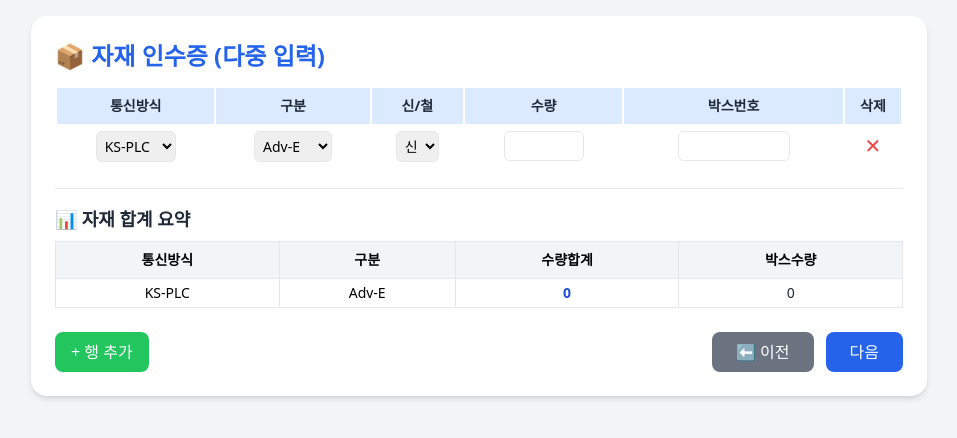
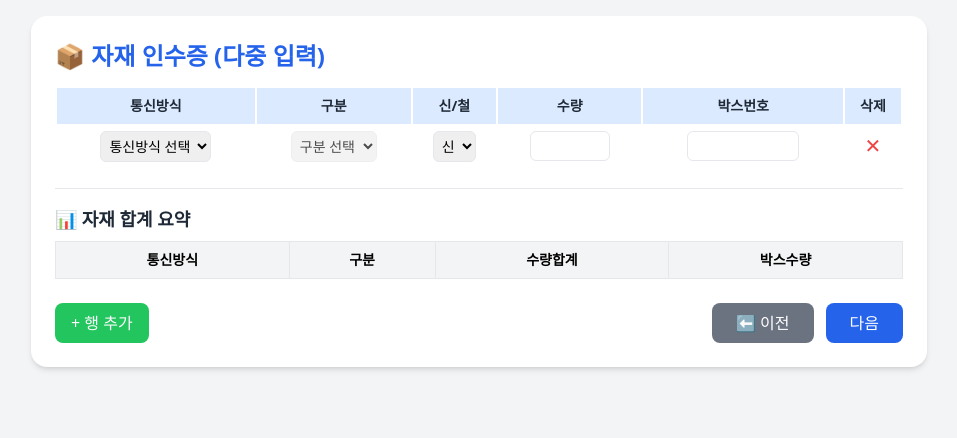
Before and after one commit to electrhi/AMIMMS, a Flask app: page /form?new=1 in a window 1280 px wide. Shown: the top 438 px of the page, without its empty margins (161-1118 px from the left). Run offline with Flask 3, Linux system fonts and the light colour scheme; a user stored in the database is signed in; lists and menus that the app fills with data are empty; parts of the project's set-up code (start-up, migrations or seed data) failed here and were passed over; some libraries are stand-ins or nearby versions.

Commit message:
Update form.html

```diff
--- a/templates/form.html
+++ b/templates/form.html
@@ -28,18 +28,26 @@
           {% if materials %}
             {% for m in materials %}
             <tr class="border-b">
-              <td><select name="통신방식" class="border p-1 rounded-md">
-                <option selected>{{ m['통신방식'] }}</option>
-                <option>KS-PLC</option><option>HPGP</option><option>IoT-PLC</option><option>LTE</option>
-              </select></td>
+              <!-- ✅ 통신방식 선택 -->
+              <td>
+                <select name="통신방식" class="border p-1 rounded-md" onchange="updateCategoryOptions(this)">
+                  <option value="">통신방식 선택</option>
+                  <option {% if m['통신방식'] == 'KS-PLC' %}selected{% endif %}>KS-PLC</option>
+                  <option {% if m['통신방식'] == 'HPGP' %}selected{% endif %}>HPGP</option>
+                  <option {% if m['통신방식'] == 'IoT-PLC' %}selected{% endif %}>IoT-PLC</option>
+                  <option {% if m['통신방식'] == 'LTE' %}selected{% endif %}>LTE</option>
+                  <option {% if m['통신방식'] == '부속자재' %}selected{% endif %}>부속자재</option>
+                </select>
+              </td>
 
-              <td><select name="구분" class="border p-1 rounded-md">
-                <option selected>{{ m['구분'] }}</option>
-                <option>Adv-E</option><option>G-Type</option><option>E-Type</option><option>표준형</option><option>AMIGO</option>
-              </select></td>
+              <!-- ✅ 구분 선택 -->
+              <td>
+                <select name="구분" class="border p-1 rounded-md" disabled>
+                  <option value="">구분 선택</option>
+                </select>
+              </td>
 
               <td><select name="신철" class="border p-1 rounded-md">
-                <option selected>{{ m['신철'] }}</option>
                 <option>신</option><option>철</option>
               </select></td>
 
@@ -53,12 +61,21 @@
             {% endfor %}
           {% else %}
             <tr class="border-b">
-              <td><select name="통신방식" class="border p-1 rounded-md">
-                <option>KS-PLC</option><option>HPGP</option><option>IoT-PLC</option><option>LTE</option>
-              </select></td>
-              <td><select name="구분" class="border p-1 rounded-md">
-                <option>Adv-E</option><option>G-Type</option><option>E-Type</option><option>표준형</option><option>AMIGO</option>
-              </select></td>
+              <td>
+                <select name="통신방식" class="border p-1 rounded-md" onchange="updateCategoryOptions(this)">
+                  <option value="">통신방식 선택</option>
+                  <option>KS-PLC</option>
+                  <option>HPGP</option>
+                  <option>IoT-PLC</option>
+                  <option>LTE</option>
+                  <option>부속자재</option>
+                </select>
+              </td>
+              <td>
+                <select name="구분" class="border p-1 rounded-md" disabled>
+                  <option value="">구분 선택</option>
+                </select>
+              </td>
               <td><select name="신철" class="border p-1 rounded-md">
                 <option>신</option><option>철</option>
               </select></td>
@@ -73,7 +90,7 @@
       </table>
     </div>
 
-    <!-- ✅ 합계 표 (분리된 형태) -->
+    <!-- ✅ 합계 표 -->
     <div class="mt-5 border-t pt-4">
       <h3 class="text-lg font-bold text-gray-800 mb-2">📊 자재 합계 요약</h3>
       <div class="overflow-x-auto">
@@ -97,7 +114,6 @@
         + 행 추가
       </button>
       <div class="flex gap-3">
-        <!-- ⬅ 이전 버튼 추가 -->
         <a href="{{ url_for('menu') }}" class="bg-gray-500 text-white px-6 py-2 rounded-lg hover:bg-gray-600">
           ⬅ 이전
         </a>
@@ -115,12 +131,17 @@ function addRow(){
   const tr=document.createElement('tr');
   tr.classList.add("border-b");
   tr.innerHTML=`
-    <td><select name="통신방식" class="border p-1 rounded-md">
-      <option>KS-PLC</option><option>HPGP</option><option>IoT-PLC</option><option>LTE</option>
-    </select></td>
-    <td><select name="구분" class="border p-1 rounded-md">
-      <option>Adv-E</option><option>G-Type</option><option>E-Type</option><option>표준형</option><option>AMIGO</option>
-    </select></td>
+    <td>
+      <select name="통신방식" class="border p-1 rounded-md" onchange="updateCategoryOptions(this)">
+        <option value="">통신방식 선택</option>
+        <option>KS-PLC</option><option>HPGP</option><option>IoT-PLC</option><option>LTE</option><option>부속자재</option>
+      </select>
+    </td>
+    <td>
+      <select name="구분" class="border p-1 rounded-md" disabled>
+        <option value="">구분 선택</option>
+      </select>
+    </td>
     <td><select name="신철" class="border p-1 rounded-md">
       <option>신</option><option>철</option>
     </select></td>
@@ -166,6 +187,37 @@ function updateSummary(){
   });
 }
 updateSummary();
+
+// ✅ 통신방식에 따라 구분 옵션 변경
+const categoryOptions = {
+  "기본": ["Adv-E", "G-Type", "E-Type", "표준형", "AMIGO", "Adv-E(연결장치)"],
+  "부속자재": ["485커넥터", "485케이블(0.5)", "485케이블(1.0)", "스틱형봉인", "줄봉인"]
+};
+
+function updateCategoryOptions(selectElem) {
+  const commValue = selectElem.value;
+  const row = selectElem.closest("tr");
+  const categorySelect = row.querySelector("select[name='구분']");
+
+  categorySelect.innerHTML = ""; // 기존 옵션 제거
+
+  if (!commValue) {
+    categorySelect.disabled = true;
+    categorySelect.innerHTML = "<option value=''>구분 선택</option>";
+    return;
+  }
+
+  const list = (commValue === "부속자재") ? categoryOptions["부속자재"] : categoryOptions["기본"];
+
+  categorySelect.disabled = false;
+  categorySelect.innerHTML = "<option value=''>구분 선택</option>";
+  list.forEach(opt => {
+    const option = document.createElement("option");
+    option.value = opt;
+    option.textContent = opt;
+    categorySelect.appendChild(option);
+  });
+}
 </script>
 
 </body>
```
